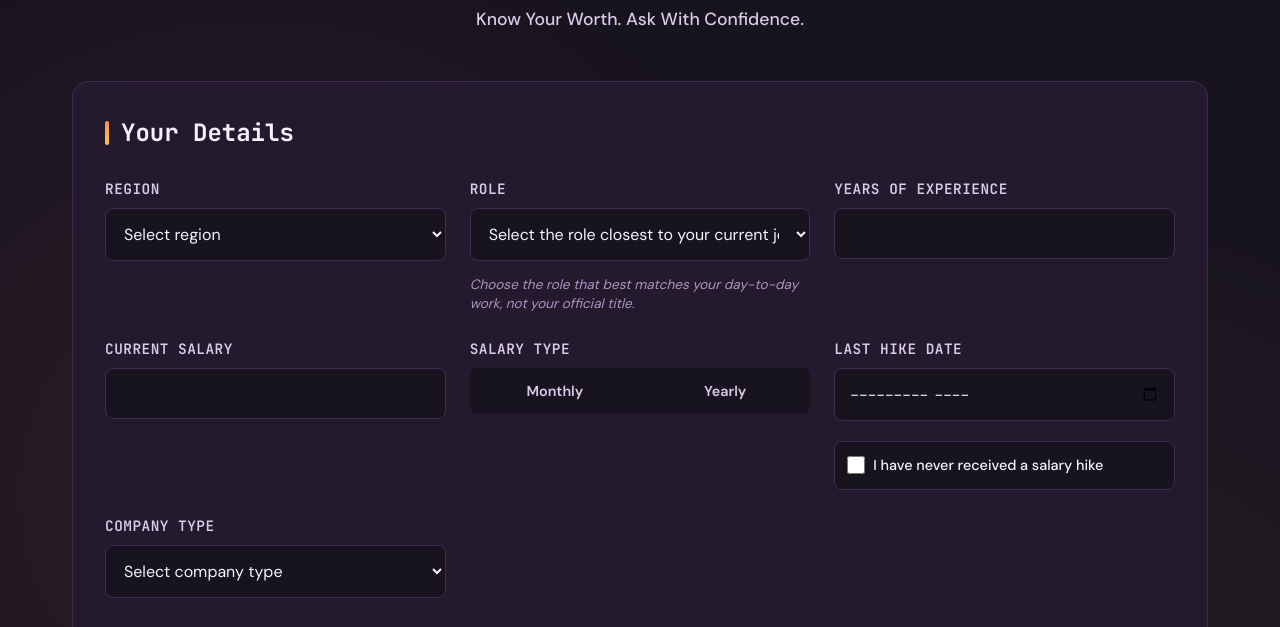
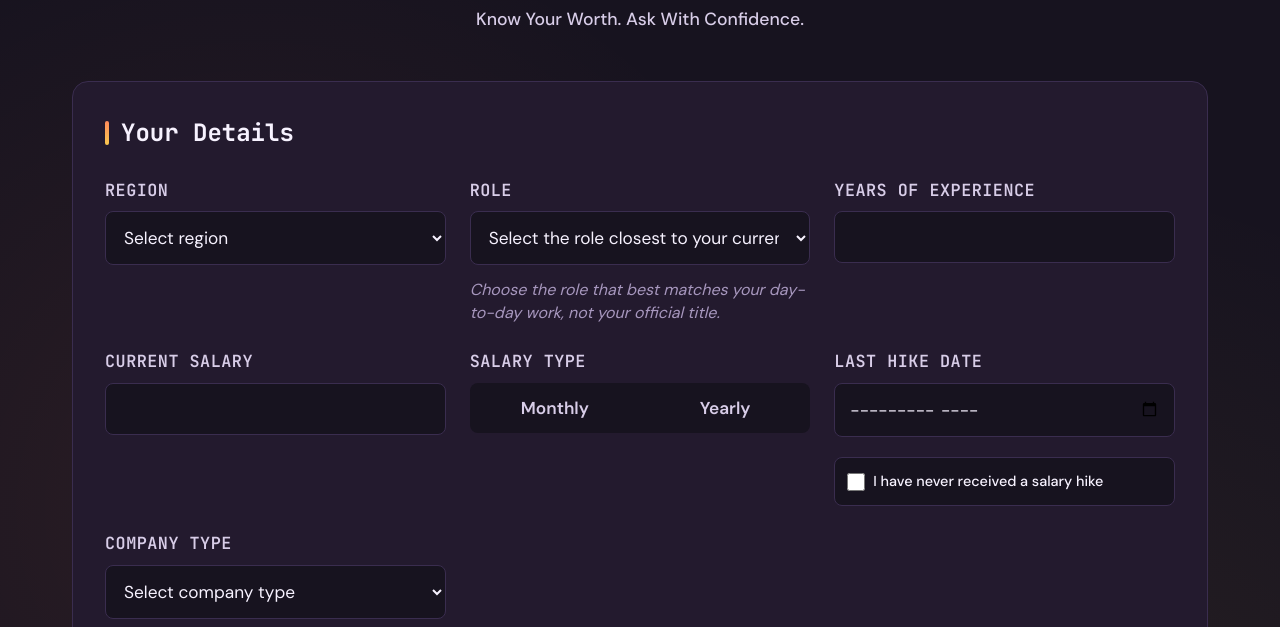
Before and after one commit to mydeepcode/HikeTrack, a plain HTML site: page index.html in a window 1280 px wide. Shown: the part 99-726 px from the top of the page. Drawn offline with nearby package versions, Linux system fonts and the light colour scheme.

Commit message:
Update index.html

```diff
--- a/index.html
+++ b/index.html
@@ -38,6 +38,7 @@
             background: var(--bg-dark);
             color: var(--text-primary);
             line-height: 1.6;
+            font-size: 19px;
             min-height: 100vh;
             background-image:
                 radial-gradient(circle at 20% 50%, rgba(255, 138, 91, 0.09) 0%, transparent 50%),
@@ -1015,6 +1016,49 @@
         .hike-amount {
             overflow-wrap: anywhere;
             word-break: break-word;
+        }
+
+        .field-helper,
+        .data-source,
+        .guide-meta,
+        .skills-selected-count-line,
+        .ask-amount,
+        .hike-amount {
+            font-size: 1rem;
+        }
+
+        label,
+        .stat-label,
+        .hike-label,
+        .score-item-label {
+            font-size: 1.05rem;
+        }
+
+        input, select,
+        .toggle-btn,
+        .btn-secondary,
+        .btn-reset,
+        .btn-share,
+        .btn-copy,
+        .tone-btn,
+        .channel-label,
+        .script-option,
+        .talking-point,
+        .objection-content,
+        .stat-subtitle,
+        .score-description {
+            font-size: 1.08rem;
+        }
+
+        .copy-script-btn,
+        .conversation-generate-btn,
+        .btn-primary {
+            font-size: 1.08rem;
+        }
+
+        select option,
+        select optgroup {
+            font-size: 1.08rem;
         }
 
         @keyframes fadeIn {
```
